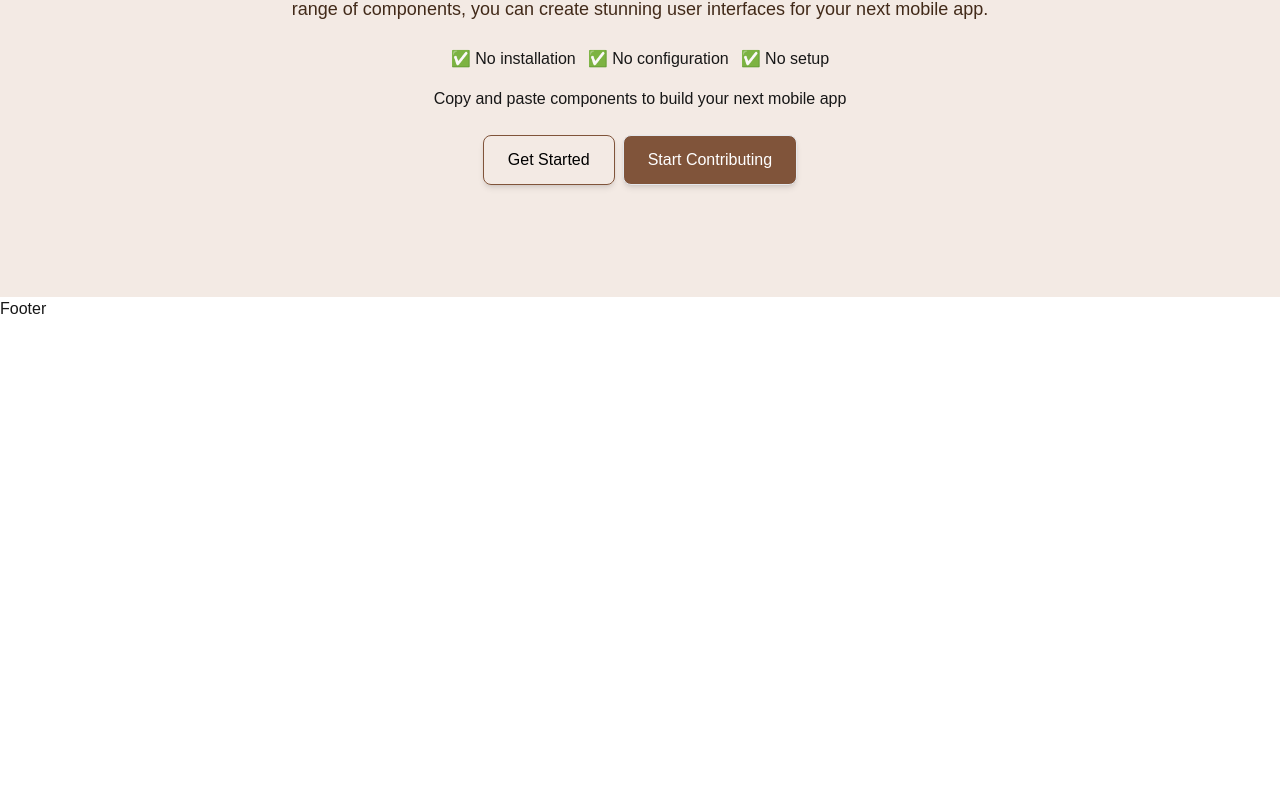
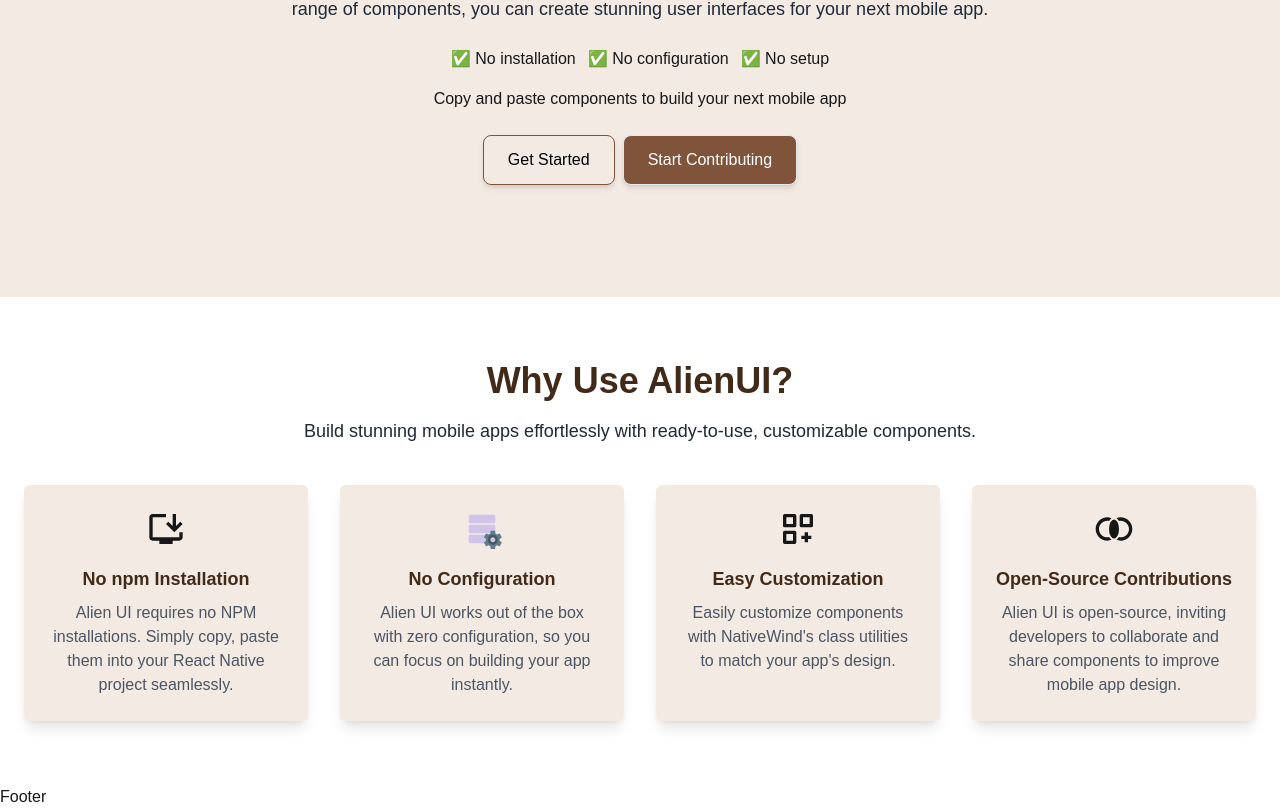
Before and after one commit to AlienUI-Org/AlienUI, a Next.js app in the folder next-ui/: page / in a window 1280 px wide. Shown: the part 349-1158 px from the top of the page. Before the commit the page ends 800 px from the top, so only its background shows below. Built offline with nearby package versions, Linux system fonts and the light colour scheme.

Commit message:
created 3 comp

```diff
--- a/next-ui/app/page.tsx
+++ b/next-ui/app/page.tsx
@@ -1,11 +1,13 @@
 import Banner from "@/components/Banner";
 import Hero from "@/components/Hero";
+import WhyUseAlienUI from "@/components/WhyUseAlienUI";
 
 export default function Home() {
   return (
     <section>
       <Banner />
       <Hero />
+      <WhyUseAlienUI />
     </section>
   );
 }
--- a/next-ui/components/Hero.tsx
+++ b/next-ui/components/Hero.tsx
@@ -13,7 +13,7 @@
           <p className="text-brown-800 text-xl text-center font-semibold">
             Free Open Source NativeWind Components for React Native{" "}
           </p>
-          <p className="mt-4 text-lg text-brown-800 text-center font-medium lg:w-[1000px]">
+          <p className="mt-4 text-lg text-gray-800 text-center font-medium lg:w-[1000px]">
             Alien UI is a collection of free NativeWind components designed
             specifically for React Native mobile apps. With a versatile range of
             components, you can create stunning user interfaces for your next
--- a/next-ui/components/WhyUseAlienUI.tsx
+++ b/next-ui/components/WhyUseAlienUI.tsx
@@ -1,7 +1,69 @@
 import React from "react";
+import { MdInstallDesktop } from "react-icons/md";
+import { FcDataConfiguration } from "react-icons/fc";
+import { BiCustomize } from "react-icons/bi";
+import { MdJoinInner } from "react-icons/md";
 
 function WhyUseAlienUI() {
-  return <section>WhyUseAlienUI</section>;
+  return (
+    <section className="py-16">
+      <div className="max-w-7xl mx-auto px-6 text-center">
+        <h1 className="text-3xl font-bold text-brown-800 sm:text-4xl text-center mb-2">
+          Why Use AlienUI?
+        </h1>
+        <p className="mt-4 text-lg text-gray-800 mb-8 text-center mx-4">
+          Build stunning mobile apps effortlessly with ready-to-use,
+          customizable components.
+        </p>
+
+        <div className="mt-10 grid grid-cols-1 sm:grid-cols-2 lg:grid-cols-4 gap-8">
+          <div className="flex flex-col items-center bg-brown-100 rounded-md p-6 shadow-lg hover:shadow-xl hover:scale-105 transition-transform duration-300 ease-in-ou">
+            <MdInstallDesktop className="w-14 h-14 pb-4" />
+            <h3 className="text-lg font-bold text-brown-800">
+              No npm Installation
+            </h3>
+            <p className="text-gray-600 mt-2">
+              Alien UI requires no NPM installations. Simply copy, paste them
+              into your React Native project seamlessly.
+            </p>
+          </div>
+
+          <div className="flex flex-col items-center bg-brown-100 rounded-md p-6 shadow-lg hover:shadow-xl hover:scale-105 transition-transform duration-300 ease-in-ou">
+            <FcDataConfiguration className="w-14 h-14 pb-4" />
+            <h3 className="text-lg font-bold text-brown-800">
+              No Configuration
+            </h3>
+            <p className="text-gray-600 mt-2">
+              Alien UI works out of the box with zero configuration, so you can
+              focus on building your app instantly.{" "}
+            </p>
+          </div>
+
+          <div className="flex flex-col items-center bg-brown-100 rounded-md p-6 shadow-lg hover:shadow-xl hover:scale-105 transition-transform duration-300 ease-in-ou">
+            <BiCustomize className="w-14 h-14 pb-4" />
+            <h3 className="text-lg font-bold text-brown-800">
+              Easy Customization
+            </h3>
+            <p className="text-gray-600 mt-2">
+              Easily customize components with NativeWind&apos;s class utilities
+              to match your app&apos;s design.
+            </p>
+          </div>
+
+          <div className="flex flex-col items-center bg-brown-100 rounded-md p-6 shadow-lg hover:shadow-xl hover:scale-105 transition-transform duration-300 ease-in-ou">
+            <MdJoinInner className="w-14 h-14 pb-4" />
+            <h3 className="text-lg font-bold text-brown-800">
+              Open-Source Contributions
+            </h3>
+            <p className="text-gray-600 mt-2">
+              Alien UI is open-source, inviting developers to collaborate and
+              share components to improve mobile app design.{" "}
+            </p>
+          </div>
+        </div>
+      </div>
+    </section>
+  );
 }
 
 export default WhyUseAlienUI;
```
